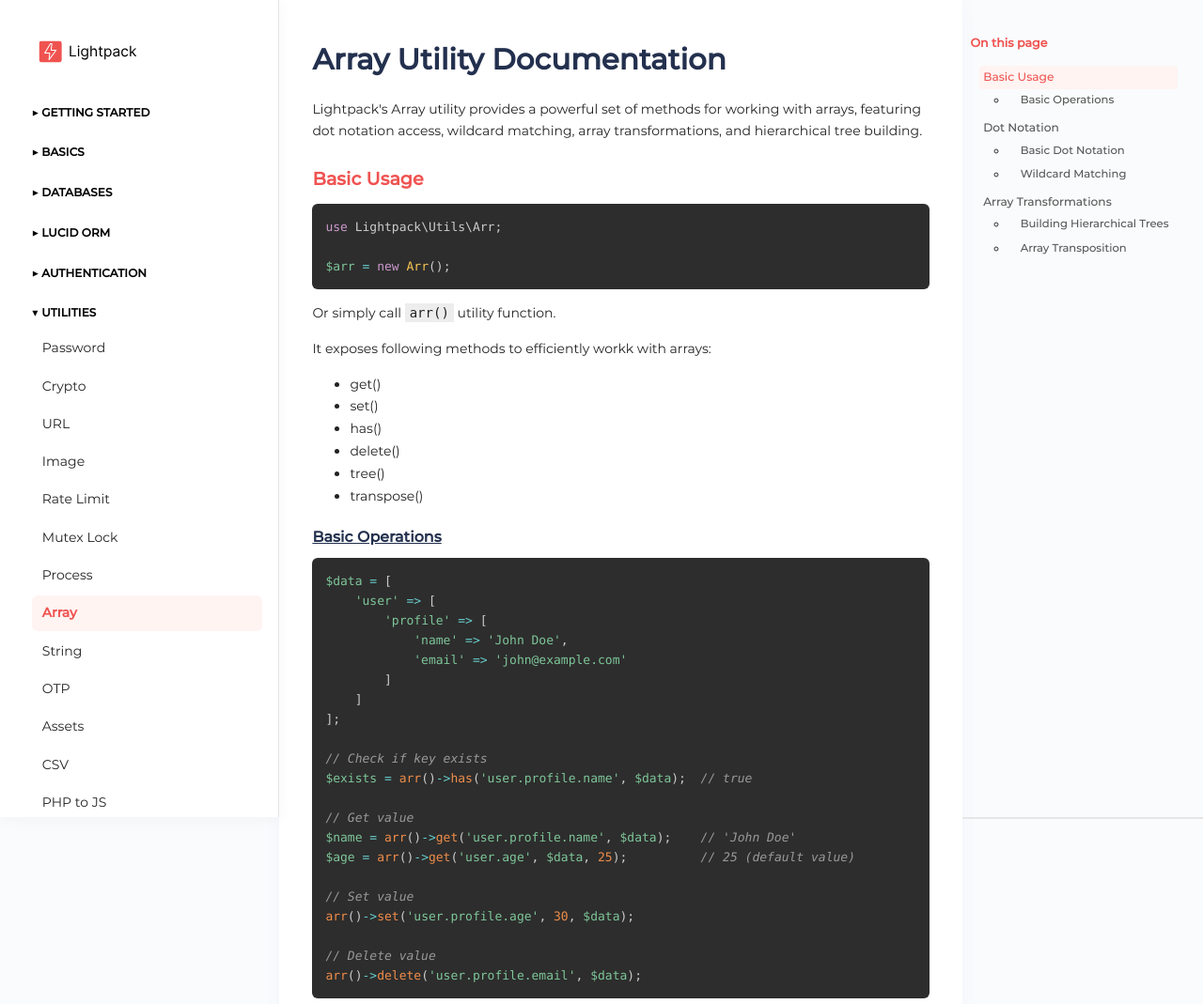
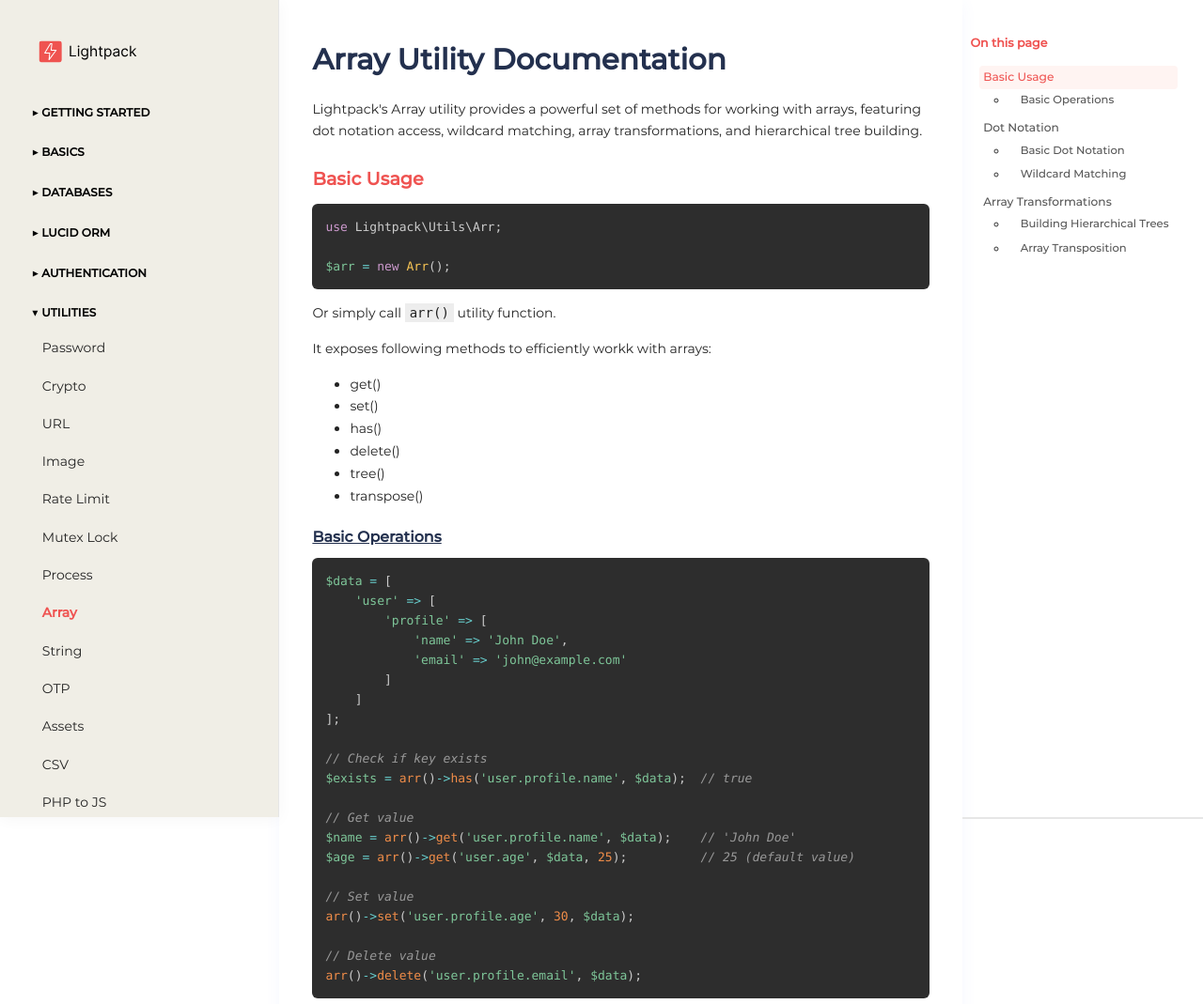
Before and after one commit to lightpack/lightpack.github.io, a PHP site: page /docs/array-utils/index.html in a window 1280 px wide. Shown: the top 1069 px of the page at 94% size. Run offline with PHP 8.4, Linux system fonts and the light colour scheme.

Commit message:
update styles

```diff
--- a/docs/assets/styles.css
+++ b/docs/assets/styles.css
@@ -2,8 +2,8 @@
   --accent: #ef5351;
   --accent-fade: #fff4f2;
   --accent-light: #f7f7f7;
-  --bg: #fafbfc;
-  --sidebar-bg: #fff;
+  --bg: #fff;
+  --sidebar-bg: #f0eee6;
   --sidebar-border: #e6e6e6;
   --sidebar-shadow: 0 2px 16px 0 rgba(0,0,0,0.04);
   --nav-bg: #fff;
@@ -146,17 +146,17 @@ nav a:hover, nav a.active {
   transition: background var(--transition), color var(--transition);
 }
 .sidebar a:hover {
-  background: var(--accent-fade);
+  /* background: var(--accent-fade); */
   color: var(--accent);
 }
 .sidebar a.active {
-  background: var(--accent-fade);
+  /* background: var(--accent-fade); */
   color: var(--accent);
   font-weight: 500;
 }
 .sidebar a.active, .sidebar a[aria-current="page"] {
   color: var(--accent);
-  background: var(--accent-fade);
+  /* background: var(--accent-fade); */
   font-weight: 700;
 }
 .sidebar .sidebar-divider {
```
Also changed, not shown: .build/assets/styles.css (+5 -5 lines).
